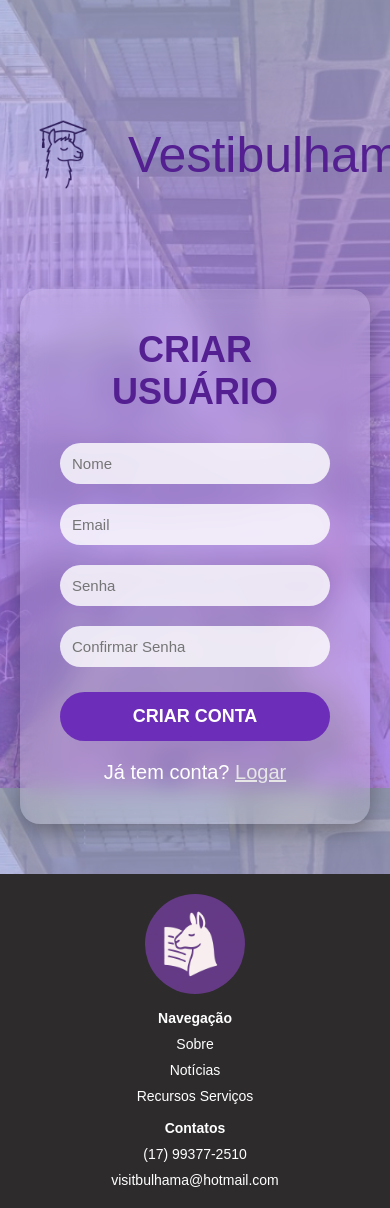
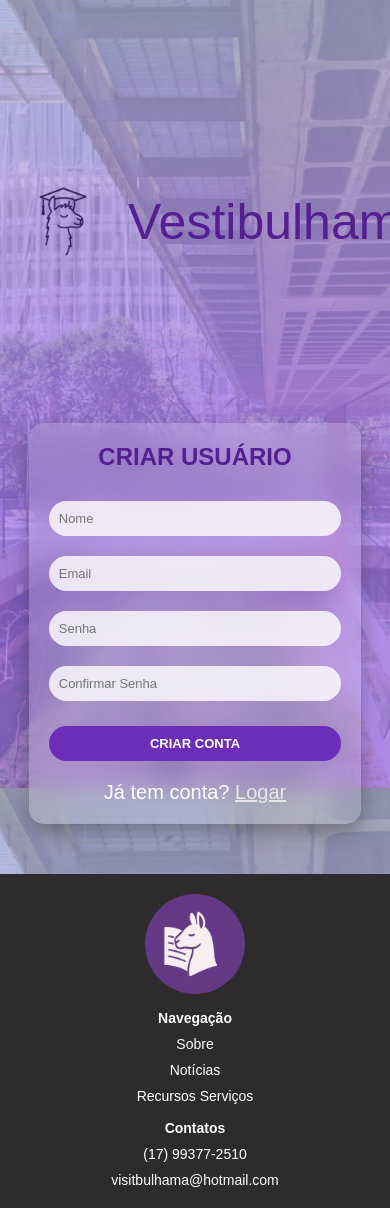
Before and after one commit to Danillo1937/Vestibulhama-Front, a PHP site: page /cadastroUsuario/cadastro.php in a window 390 px wide; the page is wider, and only the part inside the window is pictured. Shown: the part 56-1264 px from the top of that part. Run offline with PHP 8.4, Linux system fonts and the light colour scheme; some libraries are stand-ins or nearby versions.

Commit message:
Finalização do projeto

```diff
--- a/cadastroUsuario/cadastroUser.css
+++ b/cadastroUsuario/cadastroUser.css
@@ -12,7 +12,7 @@
   justify-content: center;
   align-items: center;
   flex-direction: column;
-  min-height: 100vh; /* ocupa toda a tela */
+  min-height: 100vh;
   padding: 20px;
 }
 
@@ -24,7 +24,7 @@
   padding: 40px;
   border-radius: 20px;
   width: 100%;
-  max-width: 400px; /* responsivo */
+  max-width: 400px;
   backdrop-filter: blur(12px);
   text-align: center;
   box-shadow: 0 8px 20px rgba(0, 0, 0, 0.3);
@@ -92,3 +92,46 @@
 .login-link a:hover {
   color: #fff;
 }
+
+/* ========================= */
+/* Responsividade */
+/* ========================= */
+
+/* Tablets */
+@media (max-width: 768px) {
+  .container {
+    max-width: 90%;
+    padding: 30px;
+  }
+
+  h2 {
+    font-size: 28px;
+  }
+
+  .form input, .form button {
+    font-size: 14px;
+    padding: 12px;
+  }
+}
+
+/* Celulares */
+@media (max-width: 480px) {
+  .container {
+    max-width: 95%;
+    padding: 20px;
+    border-radius: 15px;
+  }
+
+  h2 {
+    font-size: 24px;
+  }
+
+  .form input, .form button {
+    font-size: 13px;
+    padding: 10px;
+  }
+
+  .login-link {
+    font-size: 12px;
+  }
+}
```
Also changed, not shown: HomePage/homepage.css (+9 -7 lines), ranking/ranking.css (+19 -0 lines), ranking/ranking.php (+12 -6 lines).
